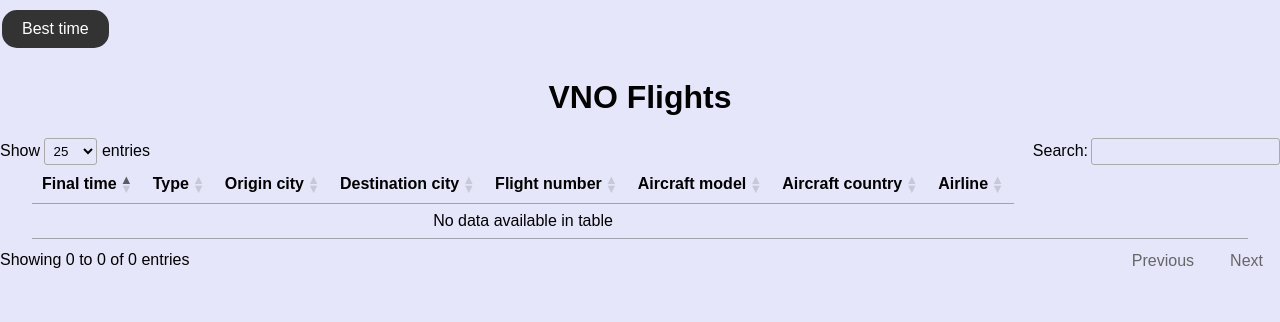
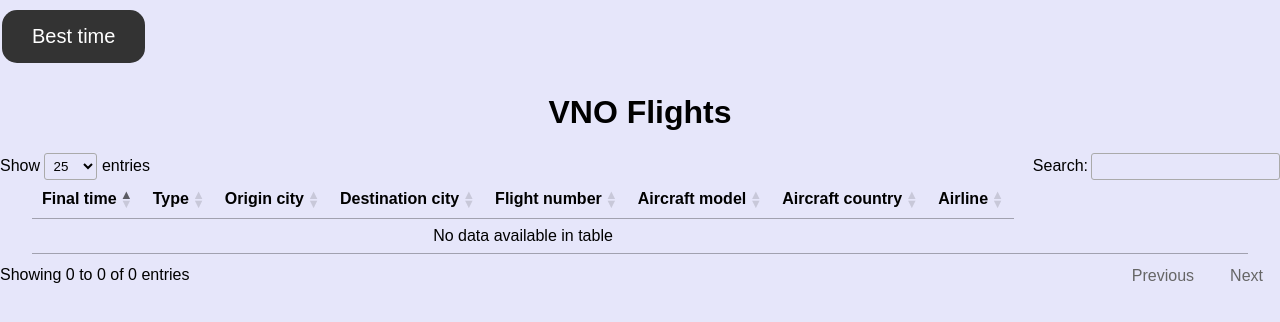
Before and after one commit to Kodotautas/Data-Engineering, a Flask app: template 6_Best_time_watch_airplanes_in_vno/templates/flights_data.html in a window 1280 px wide. Shown: the top 322 px of the page. Run offline with Flask 3, Linux system fonts and the light colour scheme; the template is opened without the code that fills it, so the values that code supplies are empty; parts of the project's set-up code (start-up, migrations or seed data) failed here and were passed over; some libraries are stand-ins or nearby versions.

Commit message:
change button sizes

```diff
--- a/6_Best_time_watch_airplanes_in_vno/static/best_time.css
+++ b/6_Best_time_watch_airplanes_in_vno/static/best_time.css
@@ -10,7 +10,7 @@ h1 {
     font-size: 30px;
 }
 .smaller-text{
-    font-size: 15px;
+    font-size: 11px;
     color: grey
 }
 
@@ -80,7 +80,8 @@ h1 {
 
 .button {
     display: inline-block;
-    padding: 10px 20px;
+    padding: 15px 30px;
+    font-size: 20px;
     margin: 10px 2px;
     cursor: pointer;
     text-align: center;
--- a/6_Best_time_watch_airplanes_in_vno/static/flights_data.css
+++ b/6_Best_time_watch_airplanes_in_vno/static/flights_data.css
@@ -75,7 +75,8 @@ h1 {
 }
 .button {
     display: inline-block;
-    padding: 10px 20px;
+    padding: 15px 30px;
+    font-size: 20px;
     margin: 10px 2px;
     cursor: pointer;
     text-align: center;
@@ -86,11 +87,9 @@ h1 {
     border: none;
     border-radius: 15px;
 }
-
 .button:hover {
     background-color: #5b5b5b;
 }
-
 .button:active {
     background-color: #065535;
     transform: translateY(4px);
```
